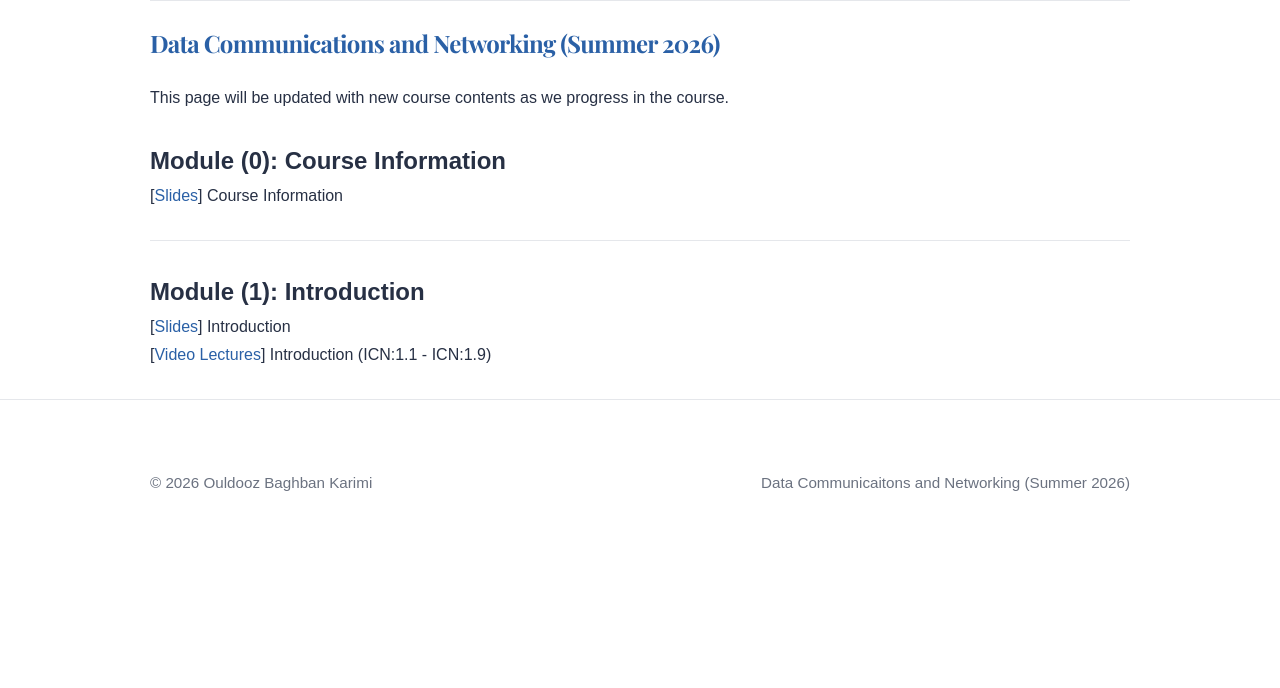
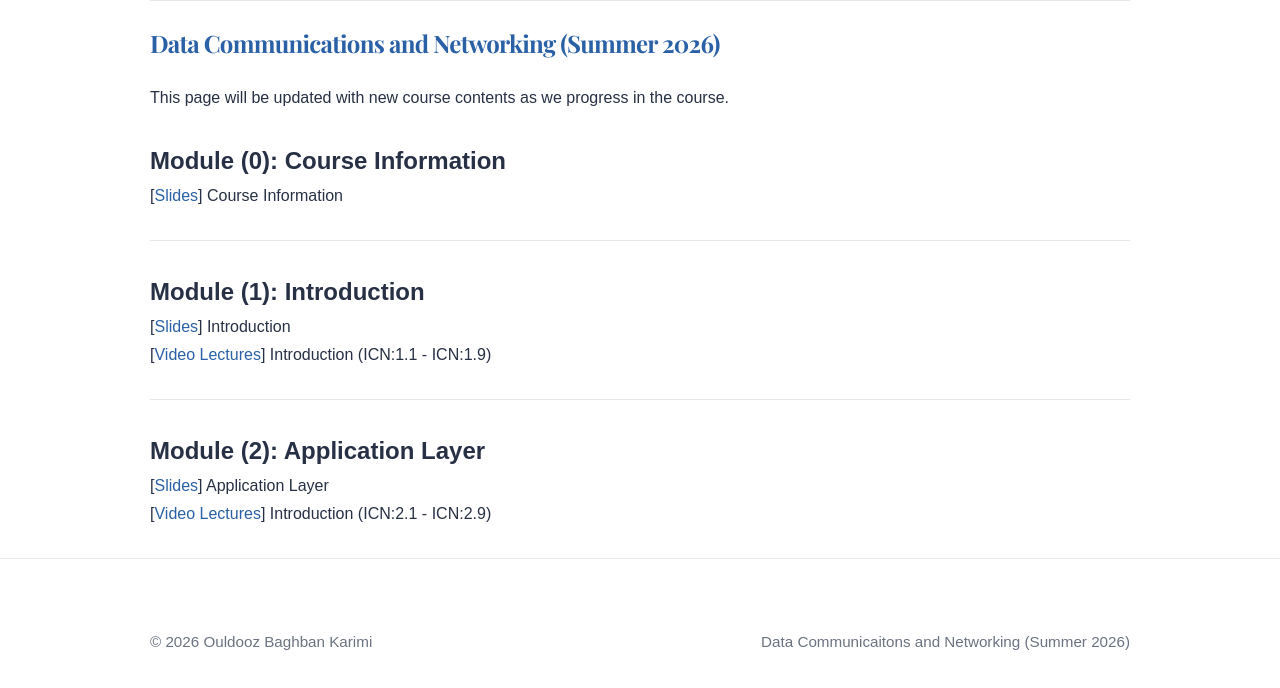
Before and after one commit to ouldoozbk/ouldoozbk.github.io, a plain HTML site: page teaching/summer2026/DCN/modules.html in a window 1280 px wide. Drawn offline with nearby package versions, Linux system fonts and the light colour scheme.

Commit message:
Website Update

```diff
--- a/teaching/summer2026/DCN/modules.html
+++ b/teaching/summer2026/DCN/modules.html
@@ -28,6 +28,11 @@
     <p>[<a href="files/01-371-Intro.pdf" target="_blank">Slides</a>] Introduction</p>
     <p>[<a href="https://youtube.com/playlist?list=PLH7gp_9vK4arW-AXttB1vcTP4amjA_G1V&si=oMyuebH6Xijnq_iS" target="_blank">Video Lectures</a>] Introduction (ICN:1.1 - ICN:1.9)</p>
 </section>
+<section id="module(2)"  class="container">
+    <h2>Module (2): Application Layer</h2>
+    <p>[<a href="files/02-371-App.pdf" target="_blank">Slides</a>] Application Layer</p>
+    <p>[<a href="https://youtube.com/playlist?list=PLH7gp_9vK4arW-AXttB1vcTP4amjA_G1V&si=oMyuebH6Xijnq_iS" target="_blank">Video Lectures</a>] Introduction (ICN:2.1 - ICN:2.9)</p>
+</section>
 </main>
   <footer>
     <div class="container footer-content">
```
Also changed, not shown: 5 other files.
